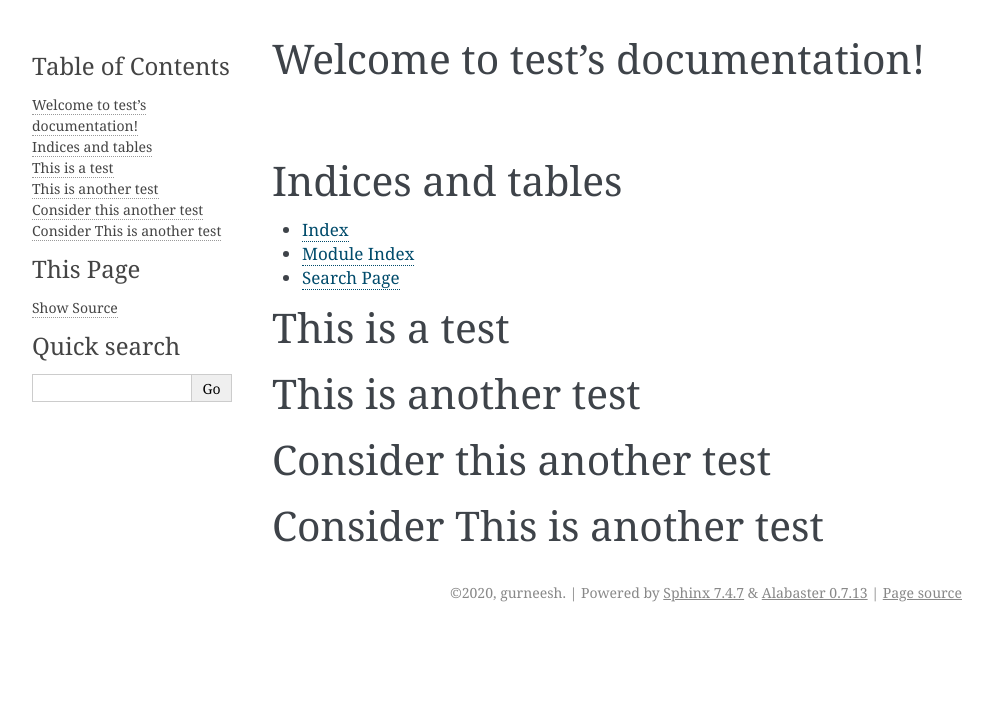
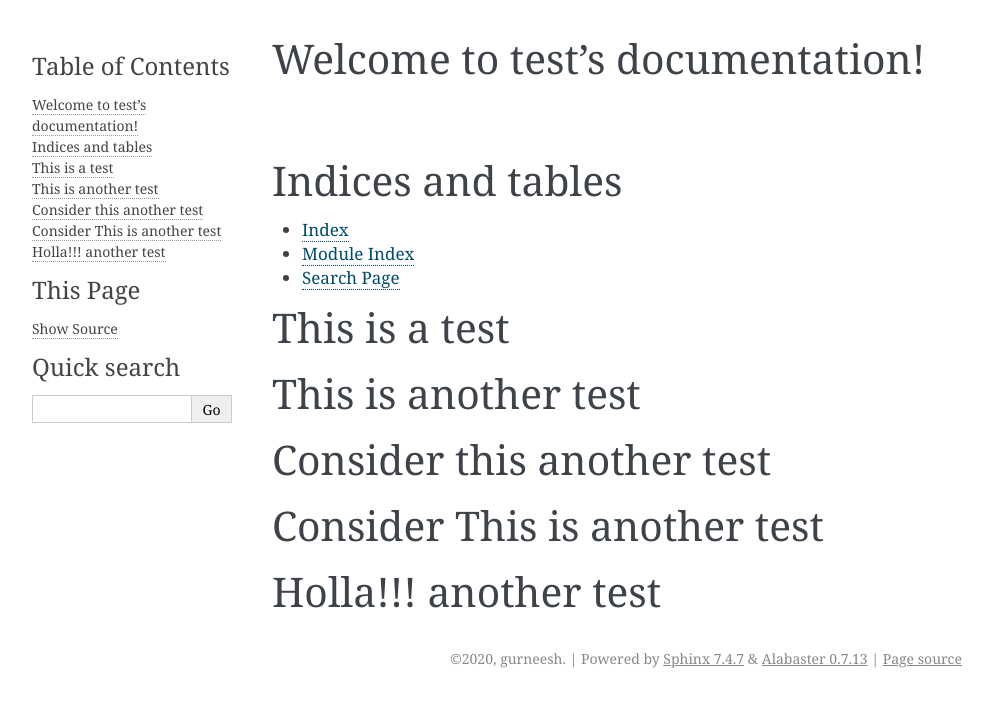
Before and after one commit to gurneeshchahal/test-docs, a Sphinx documentation site: the page built from source/index.rst, in a window 1280 px wide. Shown: the top 707 px of the page, without its empty margins (148-1140 px from the left). Built offline with Sphinx 7.4.7, drawn with Linux system fonts in a browser that asks for light colours.

Commit message:
test1234

```diff
--- a/source/index.rst
+++ b/source/index.rst
@@ -30,3 +30,6 @@ Consider this another test
 
 Consider This is another test
 ====================
+
+Holla!!! another test
+=====================
```
